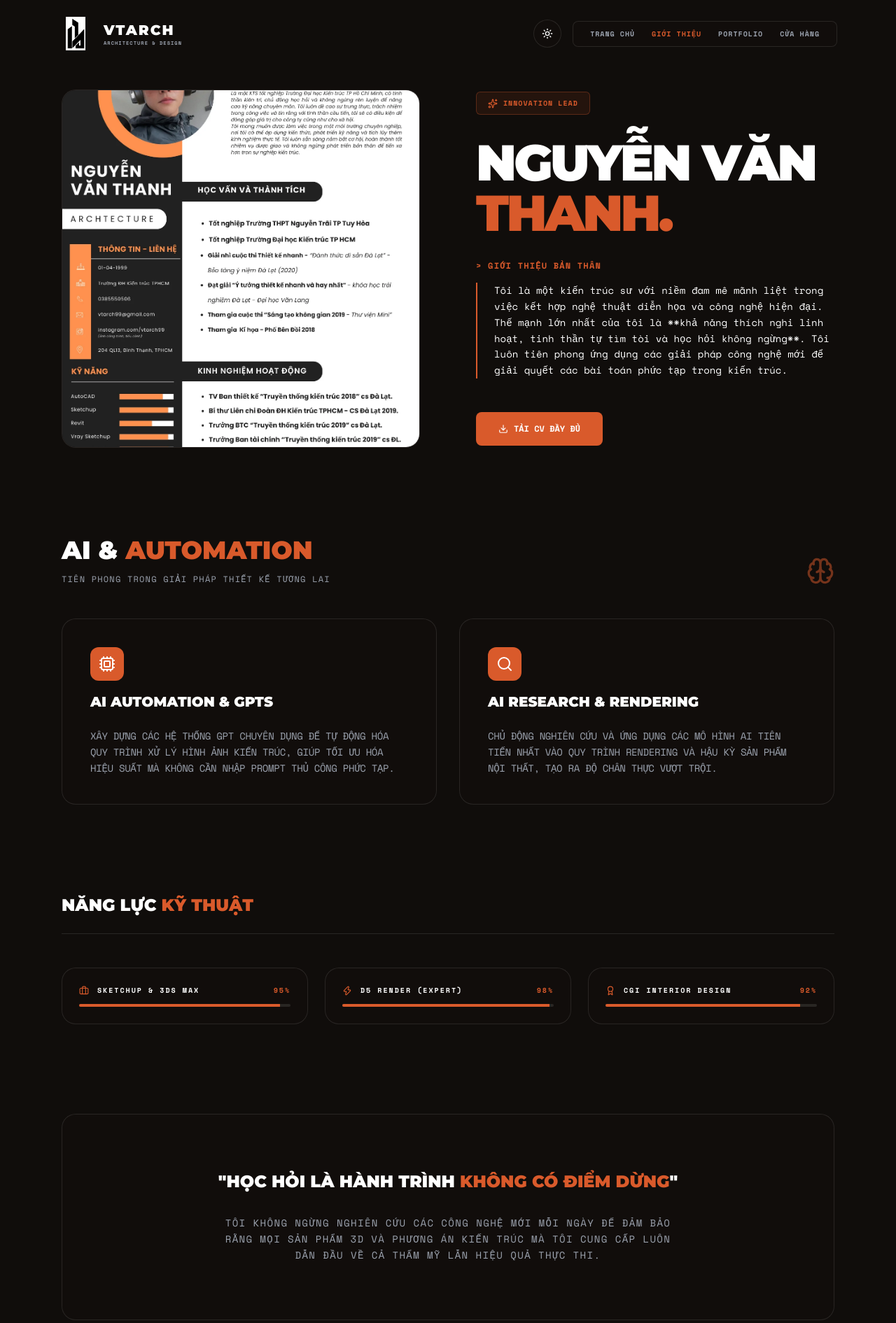
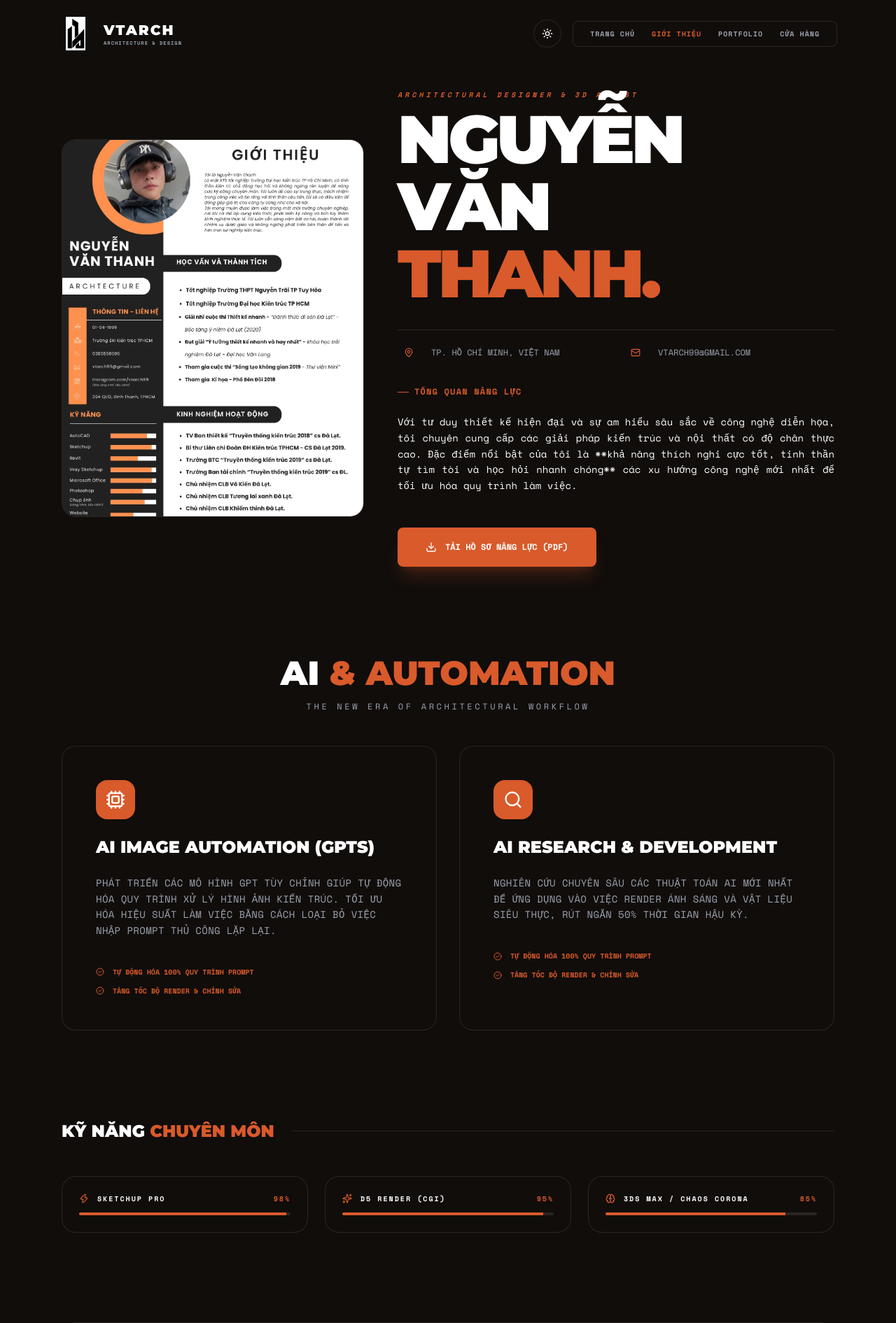
Before and after one commit to datavtarch/datavtarch.github.io, a React (Vite) app: page /about in a window 1280 px wide. Shown: the top 1891 px of the page at 70% size. Built offline with nearby package versions, Linux system fonts and the light colour scheme.

Commit message:
fix: resolve image path issues and update About page based on Profile

```diff
--- a/src/data/constants.js
+++ b/src/data/constants.js
@@ -1,18 +1,28 @@
+// ========================================================
+//  PATH HELPER
+// ========================================================
+const getAssetPath = (path) => {
+  const base = window.location.pathname.includes('/PROFILE-VTARCH-') ? '/PROFILE-VTARCH-' : '';
+  // Ensure path starts with / if it doesn't
+  const normalizedPath = path.startsWith('/') ? path : `/${path}`;
+  return `${base}${normalizedPath}`.replace(/\/+/g, '/');
+};
+
 // ========================================================
 //  SHARED DATA & CONSTANTS
 // ========================================================
 
 export const IMAGES = {
-  portrait: "/projects/PROFILE_NGUYỄN_VĂN_THANH.webp",
-  projectDaLatHouse: "/projects/SKETCHUP__D5_RENDER_DỰ_ÁN_THIẾT_KẾ_ĐÀ_LẠT_HOUSE.webp",
-  projectWabi: "/projects/D5_RENDER_-_WABI.webp",
-  projectWabiTrung: "/projects/D5_RENDER_-_WABI_TRUNG.webp",
-  projectChungCu: "/projects/SKETCHUP__D5_RENDER_-__CHUNG_CƯ_DỰNG.webp",
-  projectVinhomes: "/projects/SKETCHUP__D5_RENDER_-_CĂN_HỘ_VINHOMES_ẢNH_RENDER_TỔNG_HỢP.webp",
-  projectCaledon: "/projects/SKETCHUP__D5_RENDER_-_CĂN_HỘ_CALEDON_ẢNH_RENDER_TỔNG_HỢP.webp",
-  storeJapandi: "/projects/AI_-_Phong_cách_Japandi.webp",
-  storeIndochine: "/projects/AI_-_Phong_cách_Indochine.webp",
-  compareRender: "/projects/D5_RENDER_-_PHONG_CÁCH_HIỆN_ĐẠI.webp",
+  portrait: getAssetPath("/projects/PROFILE_NGUYỄN_VĂN_THANH.webp"),
+  projectDaLatHouse: getAssetPath("/projects/SKETCHUP__D5_RENDER_DỰ_ÁN_THIẾT_KẾ_ĐÀ_LẠT_HOUSE.webp"),
+  projectWabi: getAssetPath("/projects/D5_RENDER_-_WABI.webp"),
+  projectWabiTrung: getAssetPath("/projects/D5_RENDER_-_WABI_TRUNG.webp"),
+  projectChungCu: getAssetPath("/projects/SKETCHUP__D5_RENDER_-__CHUNG_CƯ_DỰNG.webp"),
+  projectVinhomes: getAssetPath("/projects/SKETCHUP__D5_RENDER_-_CĂN_HỘ_VINHOMES_ẢNH_RENDER_TỔNG_HỢP.webp"),
+  projectCaledon: getAssetPath("/projects/SKETCHUP__D5_RENDER_-_CĂN_HỘ_CALEDON_ẢNH_RENDER_TỔNG_HỢP.webp"),
+  storeJapandi: getAssetPath("/projects/AI_-_Phong_cách_Japandi.webp"),
+  storeIndochine: getAssetPath("/projects/AI_-_Phong_cách_Indochine.webp"),
+  compareRender: getAssetPath("/projects/D5_RENDER_-_PHONG_CÁCH_HIỆN_ĐẠI.webp"),
 };
 
 export const PROJECTS_DATA = [
@@ -21,7 +31,7 @@ export const PROJECTS_DATA = [
     title: "Căn Hộ Vinhomes Japandi",
     tags: ["Nội thất", "120M2"],
     image: IMAGES.projectVinhomes,
-    pdfLink: "/documents/SKETCHUP + D5 RENDER - CĂN HỘ VINHOMES ẢNH RENDER TỔNG HỢP.pdf",
+    pdfLink: getAssetPath("/documents/SKETCHUP + D5 RENDER - CĂN HỘ VINHOMES ẢNH RENDER TỔNG HỢP.pdf"),
     desc: "Thiết kế nội thất căn hộ Japandi. Áp dụng D5 Render mô phỏng ánh sáng thực.",
     category: "Nội thất",
   },
@@ -30,7 +40,7 @@ export const PROJECTS_DATA = [
     title: "Đà Lạt House",
     tags: ["Kiến trúc", "Nghỉ dưỡng"],
     image: IMAGES.projectDaLatHouse,
-    pdfLink: "/documents/SKETCHUP + D5 RENDER DỰ ÁN THIẾT KẾ ĐÀ LẠT HOUSE.pdf",
+    pdfLink: getAssetPath("/documents/SKETCHUP + D5 RENDER DỰ ÁN THIẾT KẾ ĐÀ LẠT HOUSE.pdf"),
     desc: "Kiến trúc khu nghỉ dưỡng Đà Lạt.",
     category: "Kiến trúc",
   },
@@ -39,7 +49,7 @@ export const PROJECTS_DATA = [
     title: "Căn Hộ Caledon",
     tags: ["Nội thất"],
     image: IMAGES.projectCaledon,
-    pdfLink: "/documents/SKETCHUP + D5 RENDER - CĂN HỘ CALEDON ẢNH RENDER TỔNG HỢP.pdf",
+    pdfLink: getAssetPath("/documents/SKETCHUP + D5 RENDER - CĂN HỘ CALEDON ẢNH RENDER TỔNG HỢP.pdf"),
     desc: "Nội thất chung cư cao cấp Caledon.",
     category: "Nội thất",
   },
@@ -48,7 +58,7 @@ export const PROJECTS_DATA = [
     title: "Wabi Sabi Villa",
     tags: ["Kiến trúc", "Nội thất"],
     image: IMAGES.projectWabi,
-    pdfLink: "/documents/D5 RENDER - WABI.pdf",
+    pdfLink: getAssetPath("/documents/D5 RENDER - WABI.pdf"),
     desc: "Biệt thự phong cách Wabi Sabi.",
     category: "Kiến trúc",
   },
@@ -57,7 +67,7 @@ export const PROJECTS_DATA = [
     title: "Chung Cư Cao Cấp",
     tags: ["Kiến trúc", "Cảnh quan"],
     image: IMAGES.projectChungCu,
-    pdfLink: "/documents/SKETCHUP + D5 RENDER -  CHUNG CƯ DỰNG.pdf",
+    pdfLink: getAssetPath("/documents/SKETCHUP + D5 RENDER -  CHUNG CƯ DỰNG.pdf"),
     desc: "Dự án quy hoạch chung cư hiện đại.",
     category: "Cảnh quan",
   },
@@ -66,7 +76,7 @@ export const PROJECTS_DATA = [
     title: "Wabi Trung — Biệt Thự",
     tags: ["Kiến trúc", "Cảnh quan"],
     image: IMAGES.projectWabiTrung,
-    pdfLink: "/documents/D5 RENDER - WABI.pdf",
+    pdfLink: getAssetPath("/documents/D5 RENDER - WABI.pdf"),
     desc: "Thiết kế cảnh quan biệt thự Wabi Trung, hài hòa thiên nhiên và kiến trúc.",
     category: "Cảnh quan",
   },
--- a/src/pages/About.jsx
+++ b/src/pages/About.jsx
@@ -1,7 +1,6 @@
 import React from 'react';
 import { IMAGES } from '../data/constants';
-import { TiltCard } from '../components/UI';
-import { Download, Award, Briefcase, Zap, Cpu, Search, Sparkles, Brain } from 'lucide-react';
+import { Download, Zap, Cpu, Search, Sparkles, Brain, CheckCircle2, MapPin, Mail, Phone } from 'lucide-react';
 
 const SkillBar = ({ name, level, icon: Icon }) => (
   <div className="space-y-3 p-6 luxury-card bg-white/5 hover:bg-[#D95A2B]/5 transition-all group">
@@ -23,87 +22,108 @@ const SkillBar = ({ name, level, icon: Icon }) => (
 
 const About = () => {
   const coreSkills = [
-    { name: "SketchUp & 3ds Max", level: 95, icon: Briefcase },
-    { name: "D5 Render (Expert)", level: 98, icon: Zap },
-    { name: "CGI Interior Design", level: 92, icon: Award },
+    { name: "SketchUp Pro", level: 98, icon: Zap },
+    { name: "D5 Render (CGI)", level: 95, icon: Sparkles },
+    { name: "3ds Max / Chaos Corona", level: 85, icon: Brain },
   ];
 
-  const aiSkills = [
+  const aiExpertise = [
     {
-      title: "AI Automation & GPTs",
-      desc: "Xây dựng các hệ thống GPT chuyên dụng để tự động hóa quy trình xử lý hình ảnh kiến trúc, giúp tối ưu hóa hiệu suất mà không cần nhập prompt thủ công phức tạp.",
+      title: "AI Image Automation (GPTs)",
+      desc: "Phát triển các mô hình GPT tùy chỉnh giúp tự động hóa quy trình xử lý hình ảnh kiến trúc. Tối ưu hóa hiệu suất làm việc bằng cách loại bỏ việc nhập prompt thủ công lặp lại.",
       icon: Cpu
     },
     {
-      title: "AI Research & Rendering",
-      desc: "Chủ động nghiên cứu và ứng dụng các mô hình AI tiên tiến nhất vào quy trình Rendering và hậu kỳ sản phẩm nội thất, tạo ra độ chân thực vượt trội.",
+      title: "AI Research & Development",
+      desc: "Nghiên cứu chuyên sâu các thuật toán AI mới nhất để ứng dụng vào việc Render ánh sáng và vật liệu siêu thực, rút ngắn 50% thời gian hậu kỳ.",
       icon: Search
     }
   ];
 
   return (
     <div className="pt-32 pb-32 px-4 md:px-6 max-w-6xl mx-auto space-y-32">
-      {/* ── HERO SECTION (Personal Intro) ── */}
-      <section className="grid grid-cols-1 md:grid-cols-2 gap-12 md:gap-20 items-center">
-        <div className="luxury-card aspect-square overflow-hidden group border-[#D95A2B]/20">
+      {/* ── PROFILE HEADER (Inspired by CV) ── */}
+      <section className="grid grid-cols-1 lg:grid-cols-12 gap-12 items-center">
+        <div className="lg:col-span-5 luxury-card aspect-[4/5] overflow-hidden group border-[#D95A2B]/20">
           <img
             src={IMAGES.portrait}
-            alt="Nguyễn Văn Thanh"
+            alt="NGUYỄN VĂN THANH"
             className="w-full h-full object-cover transition-transform duration-1000 group-hover:scale-110"
           />
         </div>
-        <div className="space-y-8">
-          <div className="inline-flex items-center gap-2 px-4 py-2 rounded-md border border-[#D95A2B]/30 bg-[#D95A2B]/10">
-            <Sparkles size={14} className="text-[#D95A2B]" />
-            <span className="text-[10px] font-mono text-[#D95A2B] uppercase tracking-widest font-bold">Innovation Lead</span>
+        <div className="lg:col-span-7 space-y-8">
+          <div className="space-y-2">
+            <h2 className="text-[10px] font-mono text-[#D95A2B] uppercase tracking-[0.4em] font-black italic">Architectural Designer & 3D Artist</h2>
+            <h1 className="text-6xl md:text-8xl font-black uppercase font-heading tracking-tighter leading-none">
+              NGUYỄN VĂN <br /> <span className="text-[#D95A2B]">THANH.</span>
+            </h1>
           </div>
-          <h1 className="text-5xl md:text-7xl font-black uppercase font-heading tracking-tighter leading-none">
-            Nguyễn Văn <br /> <span className="text-[#D95A2B]">Thanh.</span>
-          </h1>
-          <div className="space-y-4">
-            <h4 className="text-[#D95A2B] font-mono text-xs uppercase font-bold tracking-widest">&gt; GIỚI THIỆU BẢN THÂN</h4>
-            <p className="text-[var(--text-main)] font-mono text-sm leading-relaxed border-l-2 border-[#D95A2B] pl-6">
-              Tôi là một kiến trúc sư với niềm đam mê mãnh liệt trong việc kết hợp nghệ thuật diễn họa và công nghệ hiện đại.
-              Thế mạnh lớn nhất của tôi là **khả năng thích nghi linh hoạt, tinh thần tự tìm tòi và học hỏi không ngừng**.
-              Tôi luôn tiên phong ứng dụng các giải pháp công nghệ mới để giải quyết các bài toán phức tạp trong kiến trúc.
+
+          <div className="grid grid-cols-1 md:grid-cols-2 gap-6 pt-4 border-t border-[var(--border-color)]">
+            <div className="flex items-center gap-4 text-xs font-mono text-[var(--text-muted)]">
+              <div className="w-8 h-8 rounded-lg bg-[var(--glass-bg)] flex items-center justify-center text-[#D95A2B]"><MapPin size={14}/></div>
+              TP. HỒ CHÍ MINH, VIỆT NAM
+            </div>
+            <div className="flex items-center gap-4 text-xs font-mono text-[var(--text-muted)]">
+              <div className="w-8 h-8 rounded-lg bg-[var(--glass-bg)] flex items-center justify-center text-[#D95A2B]"><Mail size={14}/></div>
+              VTARCH99@GMAIL.COM
+            </div>
+          </div>
+
+          <div className="space-y-6">
+            <h4 className="text-[#D95A2B] font-mono text-xs uppercase font-bold tracking-widest flex items-center gap-2">
+              <div className="w-4 h-[1px] bg-[#D95A2B]"></div> TỔNG QUAN NĂNG LỰC
+            </h4>
+            <p className="text-[var(--text-main)] font-mono text-sm leading-relaxed text-justify">
+              Với tư duy thiết kế hiện đại và sự am hiểu sâu sắc về công nghệ diễn họa, tôi chuyên cung cấp các giải pháp kiến trúc và nội thất có độ chân thực cao.
+              Đặc điểm nổi bật của tôi là **khả năng thích nghi cực tốt, tinh thần tự tìm tòi và học hỏi nhanh chóng** các xu hướng công nghệ mới nhất để tối ưu hóa quy trình làm việc.
             </p>
           </div>
+
           <div className="flex flex-wrap gap-4 pt-4">
-            <a href="/CV_NguyenVanThanh.pdf" target="_blank" className="btn-accent px-8 py-4 text-xs font-mono uppercase flex items-center gap-2">
-              <Download size={14} /> Tải CV Đầy Đủ
+            <a href="/documents/PROFILE NGUYỄN VĂN THANH.pdf" target="_blank" className="btn-accent px-10 py-5 text-xs font-mono uppercase flex items-center gap-3 shadow-xl shadow-[#D95A2B]/20 hover:scale-105 transition-all">
+              <Download size={16} /> Tải Hồ Sơ Năng Lực (PDF)
             </a>
           </div>
         </div>
       </section>
 
-      {/* ── AI & AUTOMATION SECTION ── */}
+      {/* ── AI INNOVATION SECTION ── */}
       <section className="space-y-12">
-        <div className="flex flex-col md:flex-row justify-between items-end gap-6">
-          <div className="space-y-4">
-            <h2 className="text-4xl font-black font-heading uppercase leading-none">AI & <span className="text-[#D95A2B]">Automation</span></h2>
-            <p className="text-xs font-mono text-[var(--text-muted)] uppercase tracking-widest">Tiên phong trong giải pháp thiết kế tương lai</p>
-          </div>
-          <Brain size={40} className="text-[#D95A2B] opacity-50 hidden md:block" />
+        <div className="text-center space-y-4">
+          <h2 className="text-4xl md:text-5xl font-black font-heading uppercase">AI <span className="text-[#D95A2B]">& Automation</span></h2>
+          <p className="text-xs font-mono text-[var(--text-muted)] uppercase tracking-[0.3em]">The New Era of Architectural Workflow</p>
         </div>
 
         <div className="grid grid-cols-1 md:grid-cols-2 gap-8">
-          {aiSkills.map((skill, idx) => (
-            <div key={idx} className="luxury-card p-10 space-y-6 bg-gradient-to-br from-[#D95A2B]/5 to-transparent border-[#D95A2B]/10 group hover:border-[#D95A2B]/40 transition-all">
-              <div className="w-12 h-12 rounded-xl bg-[#D95A2B] flex items-center justify-center text-white mb-4 group-hover:scale-110 transition-transform">
-                <skill.icon size={24} />
+          {aiExpertise.map((skill, idx) => (
+            <div key={idx} className="luxury-card p-12 space-y-6 bg-gradient-to-br from-[#D95A2B]/10 via-transparent to-transparent border-[#D95A2B]/20 group hover:border-[#D95A2B]/50 transition-all">
+              <div className="w-14 h-14 rounded-2xl bg-[#D95A2B] flex items-center justify-center text-white mb-6 group-hover:rotate-6 transition-transform">
+                <skill.icon size={28} />
               </div>
-              <h3 className="text-xl font-black font-heading uppercase group-hover:text-[#D95A2B] transition-colors">{skill.title}</h3>
-              <p className="text-sm text-[var(--text-muted)] font-mono leading-relaxed uppercase tracking-tight">
+              <h3 className="text-2xl font-black font-heading uppercase group-hover:text-[#D95A2B] transition-colors">{skill.title}</h3>
+              <p className="text-sm text-[var(--text-muted)] font-mono leading-relaxed uppercase tracking-wide">
                 {skill.desc}
               </p>
+              <ul className="space-y-3 pt-4">
+                <li className="flex items-center gap-3 text-[10px] font-mono text-[#D95A2B] font-bold">
+                  <CheckCircle2 size={12} /> TỰ ĐỘNG HÓA 100% QUY TRÌNH PROMPT
+                </li>
+                <li className="flex items-center gap-3 text-[10px] font-mono text-[#D95A2B] font-bold">
+                  <CheckCircle2 size={12} /> TĂNG TỐC ĐỘ RENDER & CHỈNH SỬA
+                </li>
+              </ul>
             </div>
           ))}
         </div>
       </section>
 
-      {/* ── CORE TECHNICAL SKILLS ── */}
+      {/* ── TECHNICAL MASTERY ── */}
       <section className="space-y-12">
-        <h3 className="text-2xl font-black font-heading uppercase border-b border-[var(--border-color)] pb-6">Năng lực <span className="text-[#D95A2B]">Kỹ thuật</span></h3>
+        <div className="flex items-center gap-6">
+          <h3 className="text-2xl font-black font-heading uppercase whitespace-nowrap">Kỹ năng <span className="text-[#D95A2B]">Chuyên môn</span></h3>
+          <div className="h-[1px] bg-[var(--border-color)] w-full"></div>
+        </div>
         <div className="grid grid-cols-1 md:grid-cols-3 gap-6">
           {coreSkills.map(skill => (
             <SkillBar key={skill.name} name={skill.name} level={skill.level} icon={skill.icon} />
@@ -111,13 +131,16 @@ const About = () => {
         </div>
       </section>
 
-      {/* ── EXPERIENCE MANTRA ── */}
-      <section className="luxury-card p-12 md:p-20 bg-[var(--glass-bg)] text-center space-y-8 border-dashed">
-        <h3 className="text-2xl font-black font-heading uppercase">"Học hỏi là hành trình <span className="text-[#D95A2B]">không có điểm dừng</span>"</h3>
-        <p className="max-w-2xl mx-auto text-sm text-[var(--text-muted)] font-mono uppercase tracking-widest leading-relaxed">
-          Tôi không ngừng nghiên cứu các công nghệ mới mỗi ngày để đảm bảo rằng mọi sản phẩm 3D và phương án kiến trúc
-          mà tôi cung cấp luôn dẫn đầu về cả thẩm mỹ lẫn hiệu quả thực thi.
-        </p>
+      {/* ── COMMITMENT ── */}
+      <section className="relative py-20 px-10 luxury-card bg-black border-[#D95A2B]/30 overflow-hidden text-center">
+        <div className="absolute top-0 left-0 w-full h-1 bg-gradient-to-r from-transparent via-[#D95A2B] to-transparent"></div>
+        <div className="relative z-10 space-y-8">
+          <Brain size={48} className="mx-auto text-[#D95A2B] animate-pulse" />
+          <h3 className="text-3xl md:text-4xl font-black font-heading uppercase max-w-3xl mx-auto leading-tight">
+            "Luôn chủ động nghiên cứu để phục vụ công việc <span className="text-[#D95A2B]">tốt nhất</span>"
+          </h3>
+          <p className="text-xs font-mono text-[var(--text-muted)] uppercase tracking-[0.5em]">Adaptability • Innovation • Quality</p>
+        </div>
       </section>
     </div>
   );
```
